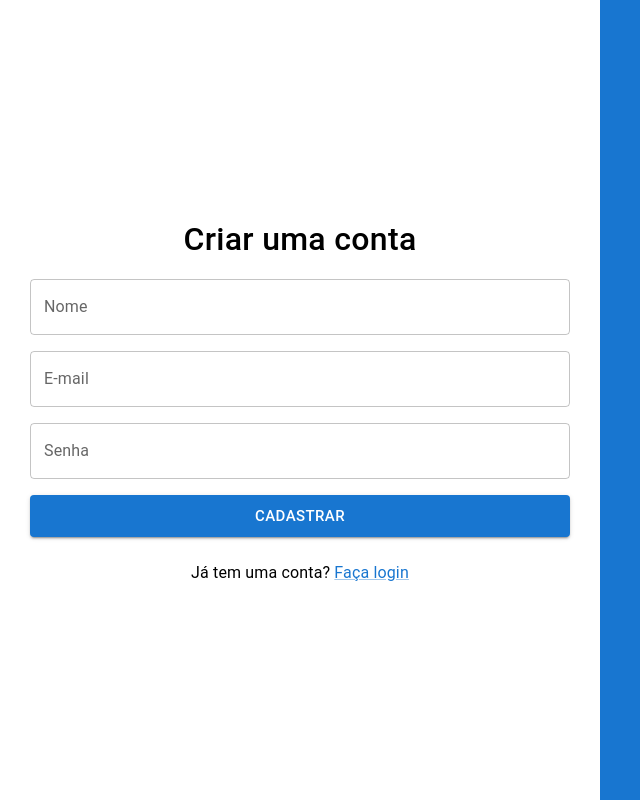
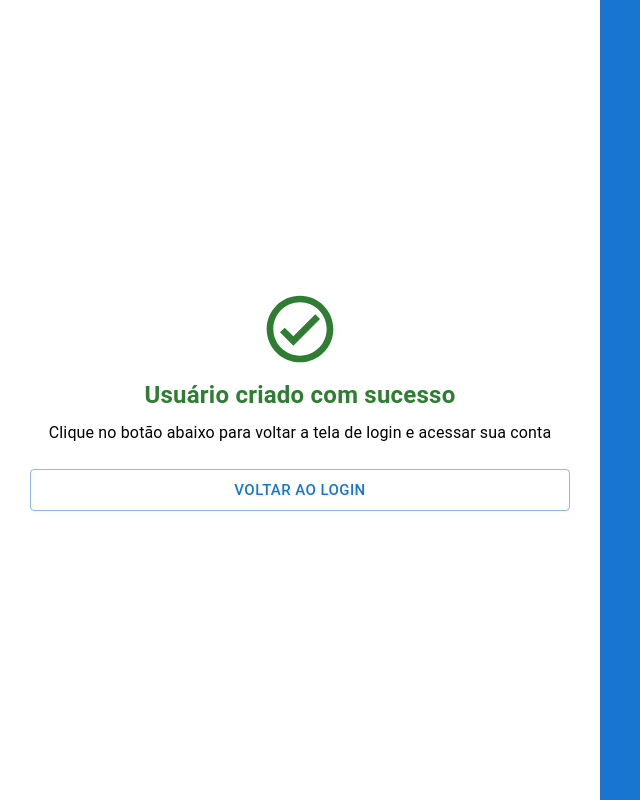
Before and after one commit to AcacioCacio/controle-estoque, a React (Create React App) app in the folder frontend/: page /auth in a window 1280 px wide. Shown: the whole page, without its empty margins (0-640 px from the left). Built offline with nearby package versions, Linux system fonts and the light colour scheme; what material-ui-confirm would draw is missing.

Commit message:
feat: adiciona tela de sucesso após criação de usuário

```diff
--- a/frontend/src/components/AuthFormSection.tsx
+++ b/frontend/src/components/CreateUserFormSection.tsx
@@ -29,12 +29,14 @@ function getFormValidationSchema(): Yup.AnyObjectSchema {
 type Props = {
   isLoading: boolean;
   setIsLoading: (value: boolean) => void;
+  setIsSuccessSection: (value: boolean) => void;
   goToLoginSection: () => void;
 };
 
-export function AuthFormSection({
+export function CreateUserFormSection({
   isLoading,
   setIsLoading,
+  setIsSuccessSection,
   goToLoginSection,
 }: Props) {
   const createUser = useCreateUser();
@@ -48,7 +50,7 @@ export function AuthFormSection({
   });
 
   const onCreateAccount = (formData: UserFormData) => {
-    createUser(formData, setIsLoading);
+    createUser(formData, setIsLoading, setIsSuccessSection);
   };
 
   return (
--- /dev/null
+++ b/frontend/src/components/CreateUserSucessSection.tsx
@@ -0,0 +1,42 @@
+import { Box, Button, Typography } from "@mui/material";
+import CheckCircleOutlinedIcon from "@mui/icons-material/CheckCircleOutlined";
+
+type Props = {
+  goToLoginSection: () => void;
+};
+
+export function CreateUserSucessSection({ goToLoginSection }: Props) {
+  return (
+    <Box
+      sx={{
+        width: "90%",
+        display: "flex",
+        flexDirection: "column",
+        justifyContent: "center",
+        alignItems: "center",
+        textAlign: "center",
+        gap: 1,
+      }}
+    >
+      <CheckCircleOutlinedIcon
+        sx={{ height: 80, width: 80, color: "success.main" }}
+      />
+      <Typography sx={{ fontSize: 24, fontWeight: 700, color: "success.main" }}>
+        Usuário criado com sucesso
+      </Typography>
+      <Typography sx={{ fontSize: 16 }}>
+        Clique no botão abaixo para voltar a tela de login e acessar sua conta
+      </Typography>
+      <Button
+        sx={{ mt: 2 }}
+        variant="outlined"
+        color="primary"
+        size="large"
+        fullWidth
+        onClick={goToLoginSection}
+      >
+        Voltar ao login
+      </Button>
+    </Box>
+  );
+}
--- a/frontend/src/components/LoginFormSection.tsx
+++ b/frontend/src/components/LoginFormSection.tsx
@@ -28,13 +28,13 @@ function getFormValidationSchema(): Yup.AnyObjectSchema {
 type Props = {
   isLoading: boolean;
   setIsLoading: (value: boolean) => void;
-  goToAuthSection: () => void;
+  goToCreateSection: () => void;
 };
 
 export function LoginFormSection({
   isLoading,
   setIsLoading,
-  goToAuthSection,
+  goToCreateSection,
 }: Props) {
   const navigate = useNavigate(); // TODO -> temporário até a implementação do login
 
@@ -130,7 +130,7 @@ export function LoginFormSection({
         variant="outlined"
         size="large"
         color="primary"
-        onClick={goToAuthSection}
+        onClick={goToCreateSection}
       >
         Voltar
       </Button>
--- a/frontend/src/hooks/useCreateUser.ts
+++ b/frontend/src/hooks/useCreateUser.ts
@@ -5,6 +5,7 @@ import userApi from "../services/userApi";
 type HookReturn = (
   userFormData: UserFormData,
   setIsLoading: (value: boolean) => void,
+  setIsSuccessSection: (value: boolean) => void,
 ) => void;
 
 const useCreateUser = (): HookReturn => {
@@ -13,6 +14,7 @@ const useCreateUser = (): HookReturn => {
   return async (
     userFormData: UserFormData,
     setIsLoading: (value: boolean) => void,
+    setIsSuccessSection: (value: boolean) => void,
   ): Promise<void> => {
     try {
       setIsLoading(true);
@@ -24,6 +26,8 @@ const useCreateUser = (): HookReturn => {
       };
 
       await userApi.create(formattedFormData);
+
+      setIsSuccessSection(true);
 
       enqueueSnackbar("Usuário criado com sucesso", {
         variant: "success",
--- a/frontend/src/pages/AuthView.tsx
+++ b/frontend/src/pages/AuthView.tsx
@@ -1,19 +1,37 @@
 import { Box } from "@mui/material";
 import { useState } from "react";
-import { AuthFormSection } from "../components/AuthFormSection";
+import { CreateUserFormSection } from "../components/CreateUserFormSection";
 import { LoginFormSection } from "../components/LoginFormSection";
+import { CreateUserSucessSection } from "../components/CreateUserSucessSection";
 import LinearProgress from "@mui/material/LinearProgress";
 
 export function AuthView(): JSX.Element {
   const [isLoading, setIsLoading] = useState(false);
-  const [isAuthSection, setIsAuthSection] = useState(true);
+  const [isCreateSection, setIsCreateSection] = useState(true);
+  const [isSuccessSection, setIsSuccessSection] = useState(true);
 
   const goToLoginSection = () => {
-    setIsAuthSection(false);
+    setIsCreateSection(false);
+    setIsSuccessSection(false);
   };
 
-  const goToAuthSection = () => {
-    setIsAuthSection(true);
+  const goToCreateSection = () => {
+    setIsCreateSection(true);
+  };
+
+  const renderCreateSection = () => {
+    if (isSuccessSection) {
+      return <CreateUserSucessSection goToLoginSection={goToLoginSection} />;
+    }
+
+    return (
+      <CreateUserFormSection
+        isLoading={isLoading}
+        setIsLoading={setIsLoading}
+        setIsSuccessSection={setIsSuccessSection}
+        goToLoginSection={goToLoginSection}
+      />
+    );
   };
 
   return (
@@ -31,17 +49,13 @@ export function AuthView(): JSX.Element {
       >
         <Box sx={{ width: "100%" }}>{isLoading && <LinearProgress />}</Box>
 
-        {isAuthSection ? (
-          <AuthFormSection
-            isLoading={isLoading}
-            setIsLoading={setIsLoading}
-            goToLoginSection={goToLoginSection}
-          />
+        {isCreateSection ? (
+          renderCreateSection()
         ) : (
           <LoginFormSection
             isLoading={isLoading}
             setIsLoading={setIsLoading}
-            goToAuthSection={goToAuthSection}
+            goToCreateSection={goToCreateSection}
           />
         )}
 
```
